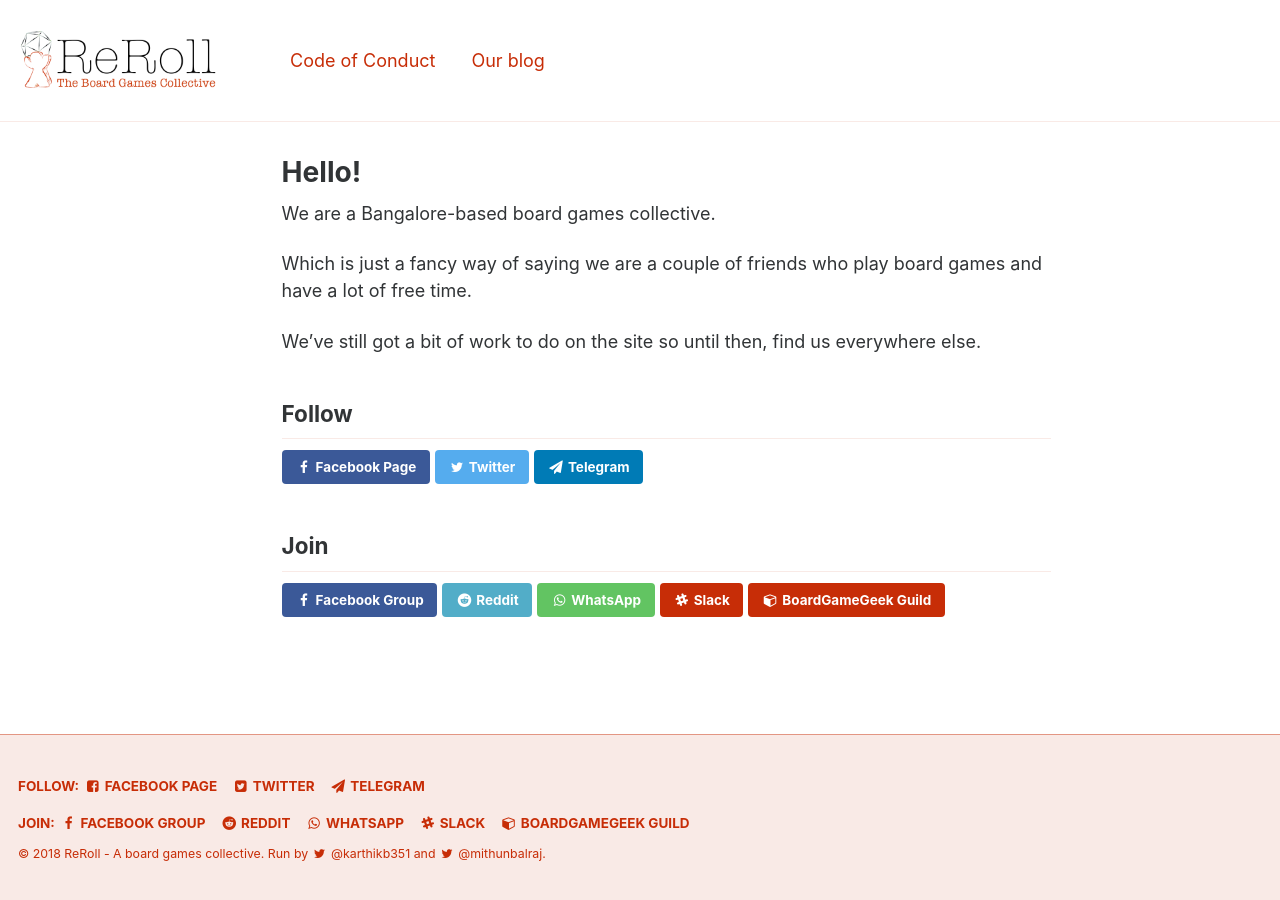
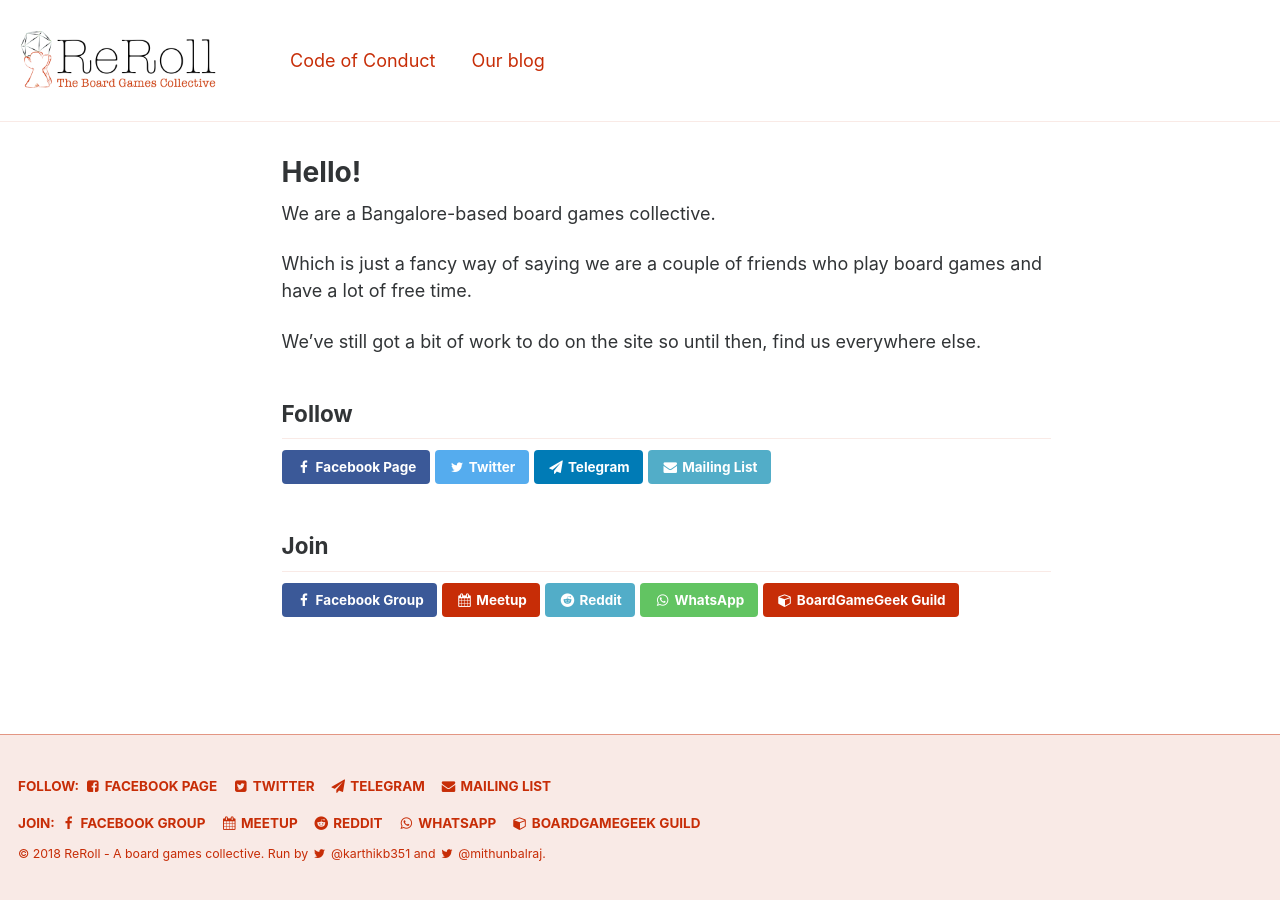
Before and after one commit to ReRollBLR/reroll.in, a Jekyll site: the page built from _pages/index.html, in a window 1280 px wide. Built offline with Jekyll 4.4.1, drawn with Linux system fonts in a browser that asks for light colours; comment, search, counter and statistics services are not loaded.

Commit message:
Omit temporarily

```diff
--- a/_includes/footer.html
+++ b/_includes/footer.html
@@ -6,15 +6,17 @@
     <li><a href="https://facebook.com/ReRollBLR"><i class="fa fa-fw fa-facebook-square" aria-hidden="true"></i> Facebook Page</a></li>
     <li><a href="https://twitter.com/ReRoll_BLR"><i class="fa fa-fw fa-twitter-square" aria-hidden="true"></i> Twitter</a></li>
     <li><a href="https://telegram.me/reroll"><i class="fa fa-fw fa-paper-plane" aria-hidden="true"></i> Telegram</a></li>
+    <li><a href="http://eepurl.com/cdFmIj"><i class="fa fa-fw fa-envelope" aria-hidden="true"></i> Mailing List</a></li>
   </ul>
 </div>
 <div class="page__footer-follow">
   <ul class="social-icons">
     <li><strong>Join:</strong></li>
     <li><a href="https://www.facebook.com/groups/rerollblr/"><i class="fa fa-fw fa-facebook"></i> Facebook Group</a></li>
+    <li><a href="https://www.meetup.com/ReRoll/"><i class="fa fa-fw fa-calendar"></i> Meetup</a></li>
     <li><a href="https://reddit.com/ReRoll"><i class="fa fa-fw fa-reddit"></i> Reddit</a></li>
     <li><a href="/whatsapp"><i class="fa fa-fw fa-whatsapp"></i> WhatsApp</a></li>
-    <li><a href="/slack"><i class="fa fa-fw fa-slack"></i> Slack</a></li>
+    <!-- <li><a href="/slack"><i class="fa fa-fw fa-slack"></i> Slack</a></li> -->
     <li><a href="/bgg"><i class="fa fa-fw fa-cube"></i> BoardGameGeek Guild</a></li>
   </ul>
 </div>
--- a/_pages/index.html
+++ b/_pages/index.html
@@ -15,10 +15,12 @@ We've still got a bit of work to do on the site so until then, find us everywher
 <a class="btn btn--facebook" href="https://facebook.com/ReRollBLR"><i class="fa fa-fw fa-facebook"></i> Facebook Page</a>
 <a class="btn btn--twitter" href="https://twitter.com/ReRoll_BLR"><i class="fa fa-fw fa-twitter"></i> Twitter</a>
 <a class="btn btn--linkedin" href="https://telegram.me/reroll"><i class="fa fa-fw fa-paper-plane" aria-hidden="true"></i> Telegram</a>
+<a class="btn btn--info" href="http://eepurl.com/cdFmIj"><i class="fa fa-fw fa-envelope" aria-hidden="true"></i> Mailing List</a>
 
 <h2>Join</h2>
 <a class="btn btn--facebook" href="https://www.facebook.com/groups/rerollblr/"><i class="fa fa-fw fa-facebook"></i> Facebook Group</a>
+<a class="btn btn--primary" href="https://www.meetup.com/ReRoll/"><i class="fa fa-fw fa-calendar"></i> Meetup</a>
 <a class="btn btn--info" href="https://reddit.com/ReRoll"><i class="fa fa-fw fa-reddit"></i> Reddit</a>
 <a class="btn btn--success" href="/whatsapp"><i class="fa fa-fw fa-whatsapp"></i> WhatsApp</a>
-<a class="btn btn--primary" href="/slack"><i class="fa fa-fw fa-slack"></i> Slack</a>
+<!-- <a class="btn btn--primary" href="/slack"><i class="fa fa-fw fa-slack"></i> Slack</a> -->
 <a class="btn btn--primary" href="/bgg"><i class="fa fa-fw fa-cube"></i> BoardGameGeek Guild</a>
```
